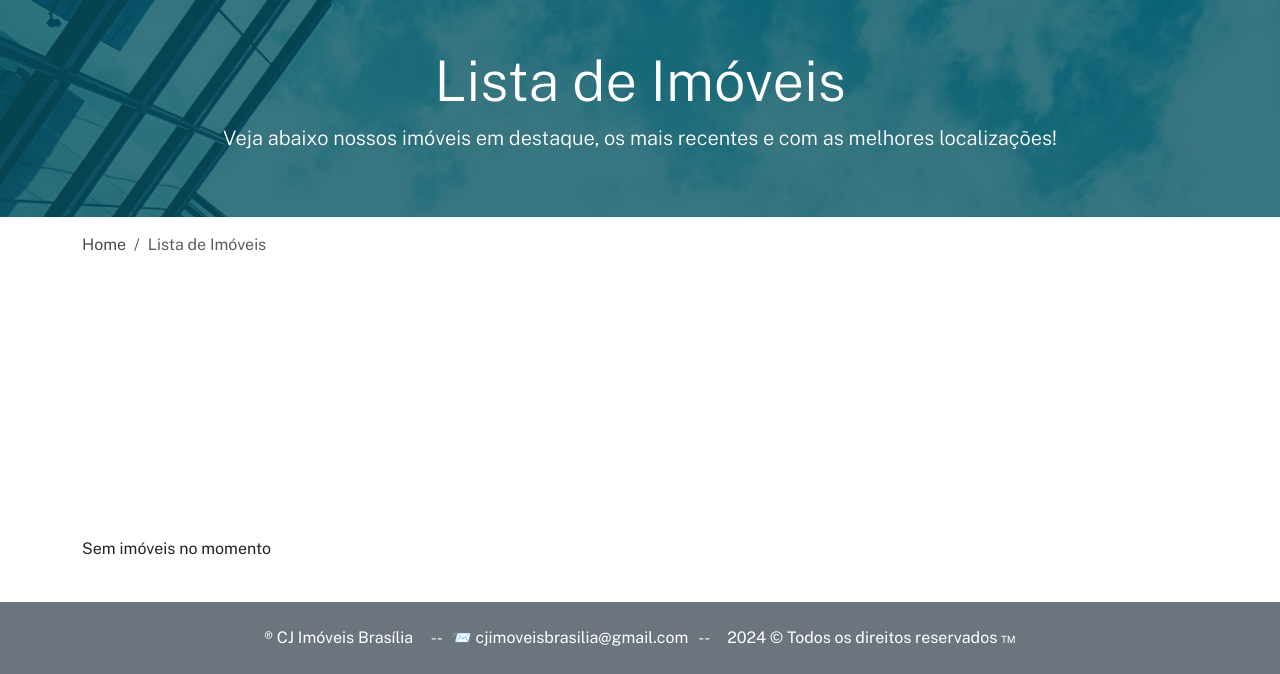
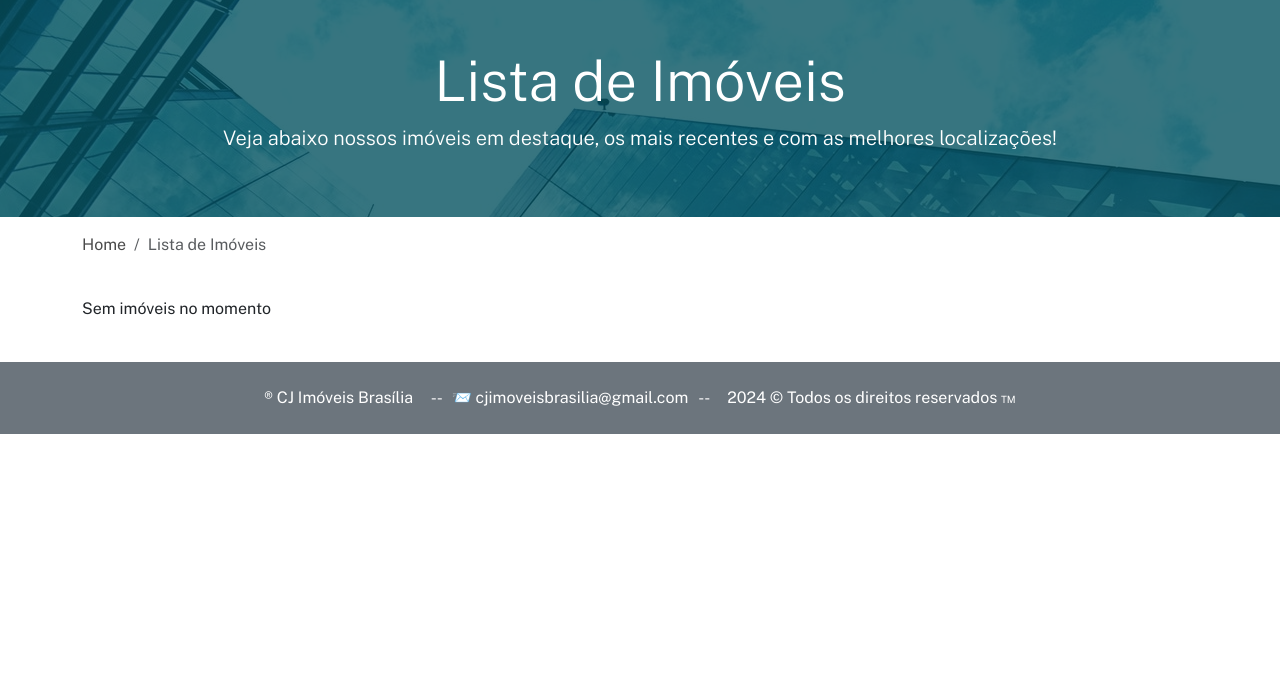
Before and after one commit to usoservicos/cj, a Django app: page /listings/ in a window 1280 px wide. Shown: the part 132-806 px from the top of the page. After the commit the page ends 566 px from the top, so only its background shows below. Run offline with Django 3.2, Linux system fonts and the light colour scheme; data that the repository does not hold is empty; some libraries are stand-ins or nearby versions.

Commit message:
Update listings.html

```diff
--- a/templates/listings/listings.html
+++ b/templates/listings/listings.html
@@ -19,7 +19,6 @@
   <!-- Breadcrumb -->
   <section id="bc" class="mt-3">
     <div class="container">
-      <div class="min-vh-media">
       <nav aria-label="breadcrumb">
         <ol class="breadcrumb">
           <li class="breadcrumb-item">
@@ -29,7 +28,6 @@
           <li class="breadcrumb-item active"> Lista de Imóveis</li>
         </ol>
       </nav>
-    </div>
   </div>
   </section>
 
```
